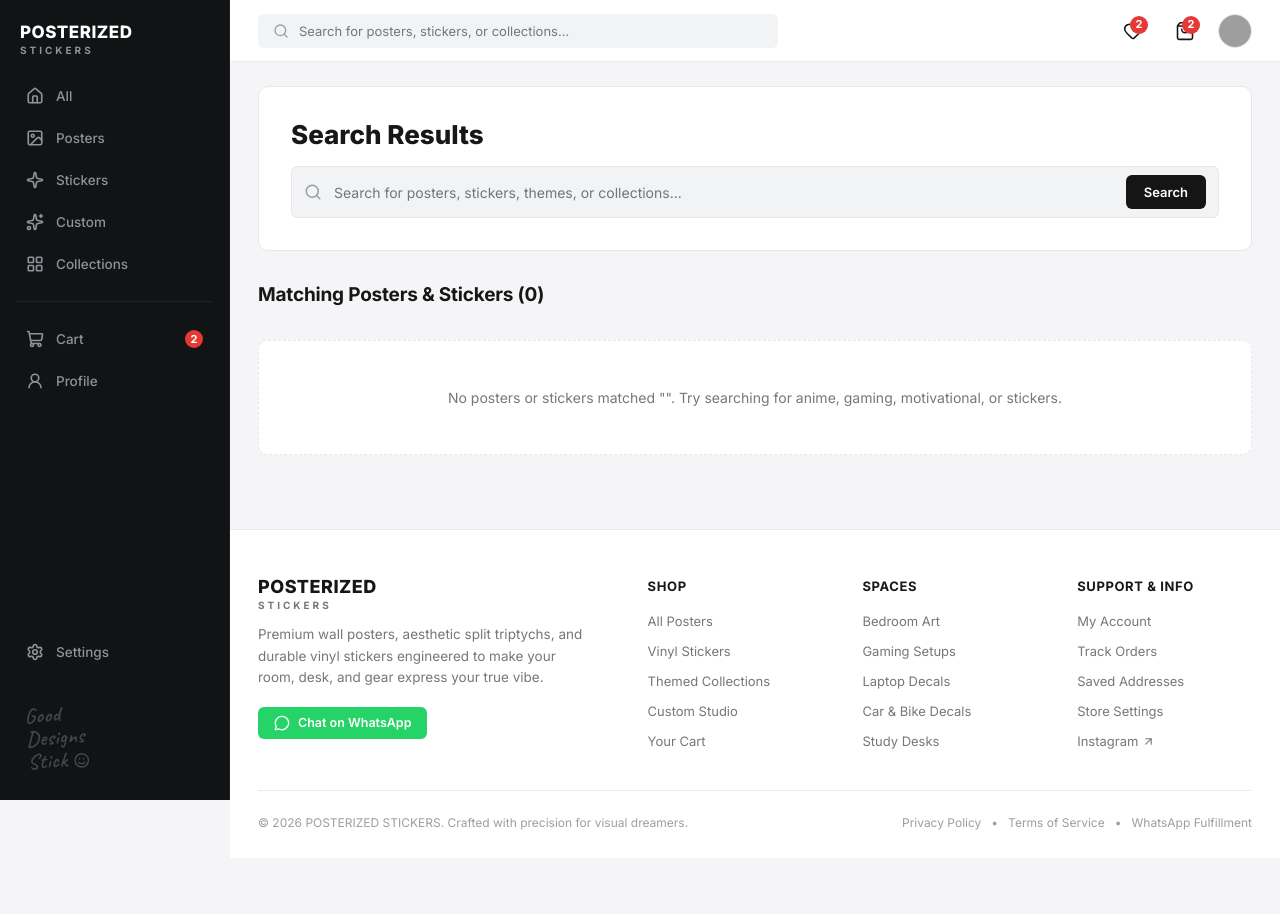
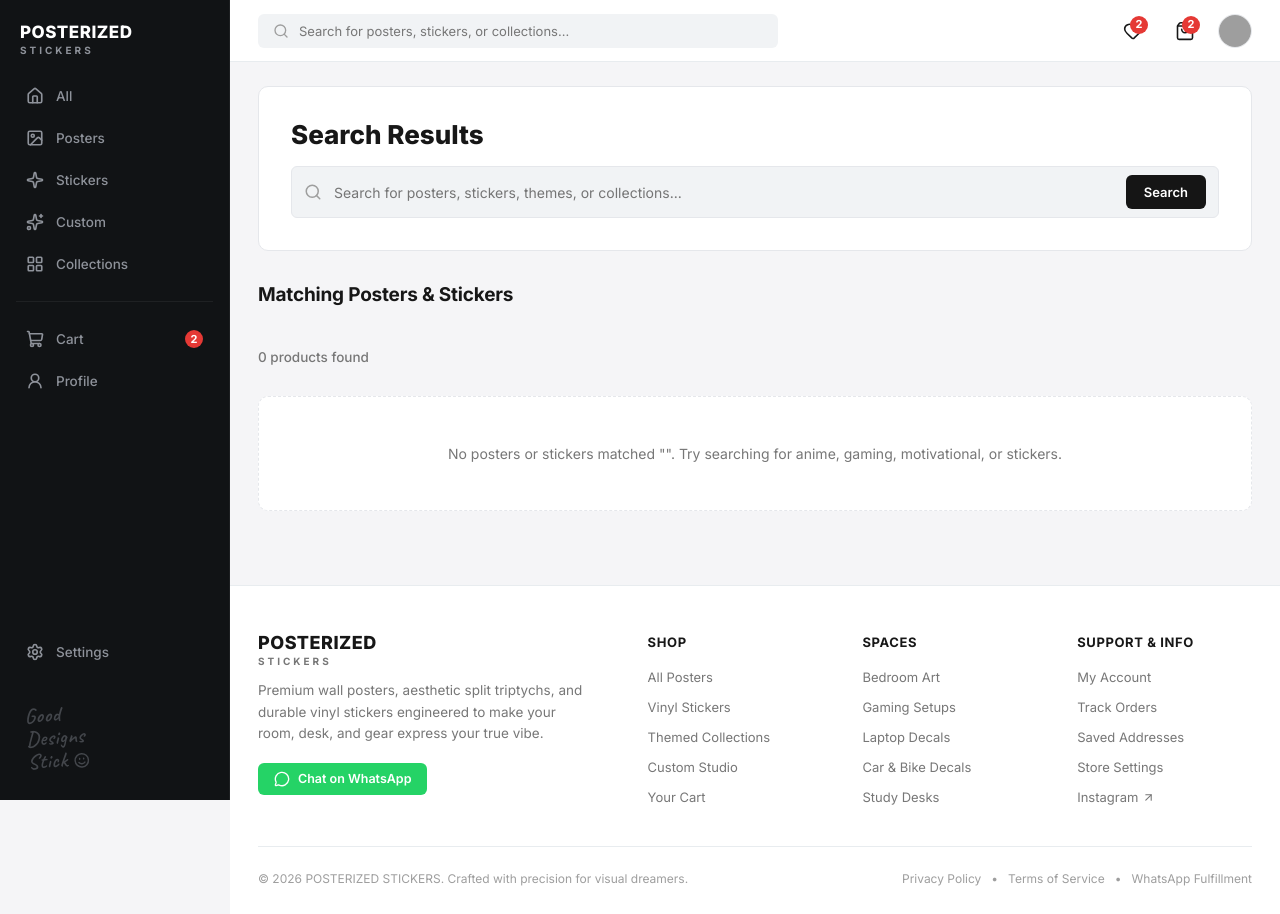
Before and after one commit to AnkemKavya/Posterized-Stickers, a React (Vite) app: page /search in a window 1280 px wide. Before the commit the page ends 858 px from the top, so only its background shows below. Built offline with nearby package versions, Linux system fonts and the light colour scheme; grey boxes are pictures that could not be loaded.

Commit message:
Fix (Search) : changes

```diff
--- a/src/pages/Search/Search.jsx
+++ b/src/pages/Search/Search.jsx
@@ -1,6 +1,7 @@
-import React, { useState } from 'react';
-import { useSearchParams, Link } from 'react-router-dom';
-import { Search as SearchIcon, ArrowRight } from 'lucide-react';
+import React, { useState, useMemo } from 'react';
+import { useSearchParams } from 'react-router-dom';
+import { Search as SearchIcon } from 'lucide-react';
+import { ProductToolbar } from '../../components/ProductToolbar/ProductToolbar';
 import { ProductGrid } from '../../components/ProductGrid/ProductGrid';
 import { CollectionCard } from '../../components/CollectionCard/CollectionCard';
 import { useProducts } from '../../context/ProductContext';
@@ -12,6 +13,52 @@ export const Search = () => {
   const [searchInput, setSearchInput] = useState(query);
   const { products, collections } = useProducts();
 
+  const [selectedCategory, setSelectedCategory] = useState('');
+  const [selectedTheme, setSelectedTheme] = useState('');
+  const [selectedSize, setSelectedSize] = useState('');
+  const [selectedOrientation, setSelectedOrientation] = useState('');
+  const [inStockOnly, setInStockOnly] = useState(false);
+  const [sortBy, setSortBy] = useState('popular');
+  const maxSearchPrice = 1200;
+  const [currentMaxPrice, setCurrentMaxPrice] = useState(maxSearchPrice);
+
+  const searchCategories = [
+    'All Items',
+    'Posters',
+    'Stickers',
+    'Single Posters',
+    '2-Piece Posters',
+    '3-Piece Split Posters',
+    'Poster Sets',
+    'Laptop',
+    'Phone'
+  ];
+
+  const searchThemes = [
+    'Anime',
+    'Gaming',
+    'Cars',
+    'Movies',
+    'Music',
+    'Sports',
+    'Funny',
+    'Memes',
+    'Cute',
+    'Aesthetic',
+    'Motivation',
+    'Quotes',
+    'Minimal'
+  ];
+
+  const resetFilters = () => {
+    setSelectedCategory('');
+    setSelectedTheme('');
+    setSelectedSize('');
+    setSelectedOrientation('');
+    setInStockOnly(false);
+    setCurrentMaxPrice(maxSearchPrice);
+  };
+
   const handleSearchSubmit = (e) => {
     e.preventDefault();
     if (searchInput.trim()) {
@@ -21,22 +68,91 @@ export const Search = () => {
 
   const trimmed = query.trim().toLowerCase();
 
-  const matchingProducts = trimmed
+  const baseMatchingProducts = useMemo(() => {
+    return trimmed
       ? products.filter(p =>
           p.title.toLowerCase().includes(trimmed) ||
-        p.theme.toLowerCase().includes(trimmed) ||
+          p.theme?.toLowerCase().includes(trimmed) ||
           p.category.toLowerCase().includes(trimmed) ||
-        p.tags.some(t => t.toLowerCase().includes(trimmed)) ||
+          p.tags?.some(t => t.toLowerCase().includes(trimmed)) ||
           p.description?.toLowerCase().includes(trimmed)
         )
       : [];
+  }, [products, trimmed]);
 
-  const matchingCollections = trimmed
+  const matchingCollections = useMemo(() => {
+    return trimmed
       ? collections.filter(c =>
           c.title.toLowerCase().includes(trimmed) ||
           c.description.toLowerCase().includes(trimmed)
         )
       : [];
+  }, [collections, trimmed]);
+
+  const filteredProducts = useMemo(() => {
+    let result = [...baseMatchingProducts];
+
+    if (selectedCategory && selectedCategory !== 'All Items') {
+      const cat = selectedCategory.toLowerCase();
+      result = result.filter(p =>
+        p.category?.toLowerCase() === cat ||
+        p.subCategory?.toLowerCase() === cat ||
+        p.tags?.some(t => t.toLowerCase() === cat)
+      );
+    }
+
+    if (selectedTheme && selectedTheme !== 'All Themes') {
+      const t = selectedTheme.toLowerCase();
+      result = result.filter(p => {
+        const pTheme = (p.theme || '').toLowerCase();
+        const pTags = p.tags ? p.tags.map(tag => tag.toLowerCase()) : [];
+        if (t === 'movies') {
+          return pTheme === 'movies' || pTheme === 'superheroes' || pTags.includes('movies') || pTags.includes('superheroes');
+        }
+        if (t === 'sports') {
+          return pTheme === 'sports' || pTheme === 'cricket' || pTags.includes('sports') || pTags.includes('cricket');
+        }
+        if (t === 'memes') {
+          return pTheme === 'memes' || pTheme === 'funny' || pTags.includes('memes') || pTags.includes('funny');
+        }
+        if (t === 'funny') {
+          return pTheme === 'funny' || pTheme === 'memes' || pTags.includes('funny') || pTags.includes('memes');
+        }
+        return pTheme === t || pTags.includes(t);
+      });
+    }
+
+    if (selectedSize) {
+      result = result.filter(p => p.sizes?.some(s => s.name === selectedSize));
+    }
+
+    if (selectedOrientation) {
+      result = result.filter(p => p.orientation?.toLowerCase() === selectedOrientation.toLowerCase());
+    }
+
+    if (inStockOnly) {
+      result = result.filter(p => p.stock > 0);
+    }
+
+    if (currentMaxPrice) {
+      result = result.filter(p => p.price <= currentMaxPrice);
+    }
+
+    // Sorting
+    if (sortBy === 'newest') {
+      result.sort((a, b) => (b.isNew ? 1 : 0) - (a.isNew ? 1 : 0));
+    } else if (sortBy === 'price-low') {
+      result.sort((a, b) => a.price - b.price);
+    } else if (sortBy === 'price-high') {
+      result.sort((a, b) => b.price - a.price);
+    } else if (sortBy === 'rating') {
+      result.sort((a, b) => (b.rating || 0) - (a.rating || 0));
+    } else {
+      result.sort((a, b) => (b.isBestSeller ? 1 : 0) - (a.isBestSeller ? 1 : 0) || (b.reviewCount || 0) - (a.reviewCount || 0));
+    }
+
+    return result;
+  }, [baseMatchingProducts, selectedCategory, selectedTheme, selectedSize, selectedOrientation, inStockOnly, currentMaxPrice, sortBy]);
 
   return (
     <div className="search-page-container">
@@ -59,7 +175,7 @@ export const Search = () => {
 
         {query && (
           <p className="search-query-summary">
-            Showing results for "<strong>{query}</strong>" &bull; {matchingProducts.length} products, {matchingCollections.length} collections
+            Showing results for "<strong>{query}</strong>" &bull; {filteredProducts.length} products, {matchingCollections.length} collections
           </p>
         )}
       </div>
@@ -81,10 +197,51 @@ export const Search = () => {
       {/* Products Results */}
       <section className="search-section-block">
         <div className="section-header-row">
-          <h2 className="section-title">Matching Posters & Stickers ({matchingProducts.length})</h2>
+          <h2 className="section-title">Matching Posters & Stickers</h2>
         </div>
+
+        {/* Product Count */}
+        <div className="catalog-count-row">
+          <span className="results-count-text">
+            {filteredProducts.length} {filteredProducts.length === 1 ? 'product' : 'products'} found
+          </span>
+        </div>
+
+        {/* Compact Toolbar */}
+        {baseMatchingProducts.length > 0 && (
+          <ProductToolbar
+            categories={searchCategories}
+            selectedCategory={selectedCategory}
+            onSelectCategory={setSelectedCategory}
+            categoryLabel="Type & Category"
+            themes={searchThemes}
+            selectedTheme={selectedTheme}
+            onSelectTheme={setSelectedTheme}
+            sizes={['A5', 'A4', 'A3', 'A2']}
+            selectedSize={selectedSize}
+            onSelectSize={setSelectedSize}
+            showSizes={true}
+            orientations={['Portrait', 'Landscape']}
+            selectedOrientation={selectedOrientation}
+            onSelectOrientation={setSelectedOrientation}
+            showOrientation={true}
+            minPrice={99}
+            maxPrice={maxSearchPrice}
+            currentMaxPrice={currentMaxPrice}
+            onPriceChange={setCurrentMaxPrice}
+            showPrice={true}
+            inStockOnly={inStockOnly}
+            onToggleInStock={setInStockOnly}
+            sortBy={sortBy}
+            onSortChange={setSortBy}
+            onResetFilters={resetFilters}
+            resultCount={filteredProducts.length}
+            itemLabel="products"
+          />
+        )}
+
         <ProductGrid
-          products={matchingProducts}
+          products={filteredProducts}
           columns={4}
           emptyMessage={`No posters or stickers matched "${query}". Try searching for anime, gaming, motivational, or stickers.`}
         />
```
Lines whose indentation alone changed are shown as unchanged.
